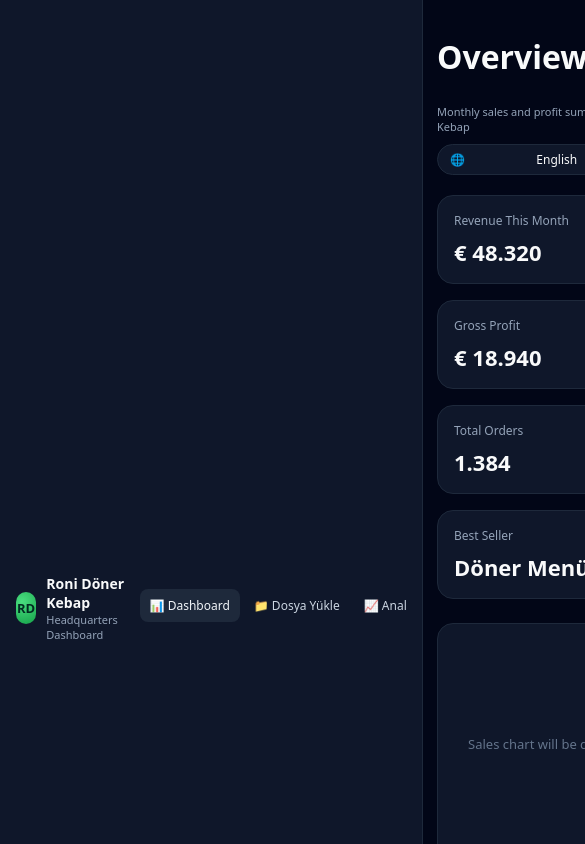
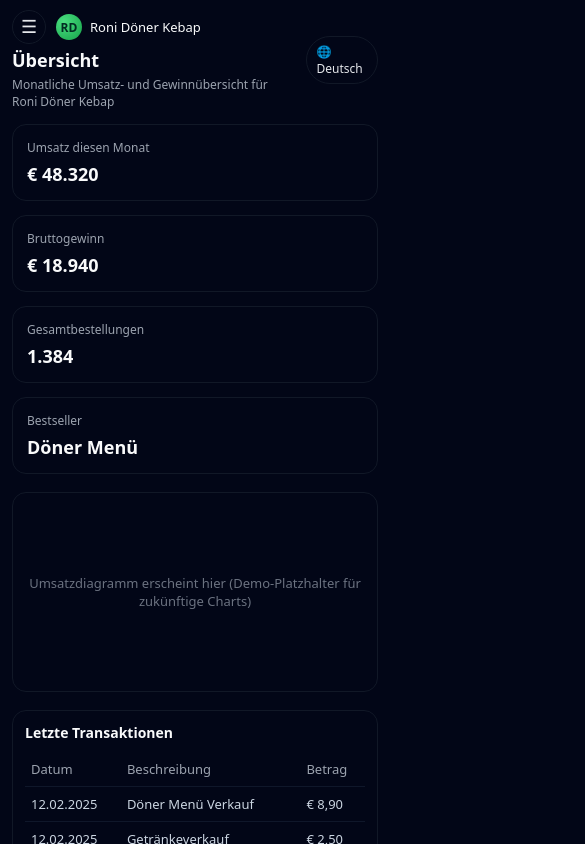
Before and after one commit to ITMue/fiskalkokpit-dashboard, a plain HTML site: page index.html in a window 390 px wide. Both pictures are taken after a click on the button "Anmelden". Shown: the top 844 px of the page, 585 px wide, since content can reach past the window. Drawn offline with Linux system fonts and the light colour scheme.

Commit message:
index.html

```diff
--- a/index.html
+++ b/index.html
@@ -1,13 +1,21 @@
 <!DOCTYPE html>
-<html lang="tr">
+<html lang="de">
 <head>
-  <meta name="viewport" content="width=device-width, initial-scale=1.0" />
   <meta charset="UTF-8" />
   <title>FiskalKokpit – Login & Dashboard</title>
+  <meta name="viewport" content="width=device-width, initial-scale=1.0" />
   <style>
+    :root {
+      color-scheme: dark;
+    }
+
+    * {
+      box-sizing: border-box;
+    }
+
     body {
       margin: 0;
-      font-family: system-ui, -apple-system, BlinkMacSystemFont, "Segoe UI", sans-serif;
+      font-family: system-ui, -apple-system, BlinkMacSystemFont, "SF Pro Text", "Segoe UI", sans-serif;
       background: #020617;
       color: #f9fafb;
       min-height: 100vh;
@@ -18,61 +26,65 @@
       display: flex;
       align-items: center;
       justify-content: center;
-      height: 100vh;
+      min-height: 100vh;
       padding: 20px;
     }
 
     .login-box {
       width: 100%;
       max-width: 420px;
-      background: #0f172a;
-      padding: 32px;
+      background: #020617;
+      padding: 28px 24px 26px;
       border-radius: 20px;
-      border: 1px solid #1e293b;
-      box-shadow: 0 0 40px rgba(0,0,0,0.4);
+      border: 1px solid #1f2937;
+      box-shadow: 0 18px 40px rgba(0,0,0,0.6);
     }
 
     .login-title {
-      font-size: 26px;
+      font-size: 24px;
       font-weight: 700;
       text-align: center;
-      margin-bottom: 10px;
+      margin-bottom: 8px;
     }
 
     .login-sub {
       font-size: 13px;
-      color: #94a3b8;
+      color: #9ca3af;
       text-align: center;
-      margin-bottom: 30px;
+      margin-bottom: 24px;
     }
 
     .input-box {
       display: flex;
       flex-direction: column;
-      gap: 16px;
-      margin-bottom: 24px;
+      gap: 14px;
+      margin-bottom: 20px;
     }
 
     .input-field {
-      padding: 12px 14px;
-      background: #1e293b;
-      border: 1px solid #334155;
+      padding: 11px 13px;
+      background: #020617;
+      border: 1px solid #374151;
       border-radius: 10px;
       color: #f1f5f9;
       font-size: 14px;
     }
 
+    .input-field::placeholder {
+      color: #6b7280;
+    }
+
     .login-btn {
       width: 100%;
-      padding: 12px 16px;
+      padding: 11px 16px;
       background: #22c55e;
-      color: #0f172a;
+      color: #022c22;
       border: none;
-      border-radius: 10px;
+      border-radius: 999px;
       font-size: 15px;
       font-weight: 700;
       cursor: pointer;
-      margin-bottom: 12px;
+      margin-bottom: 10px;
     }
 
     .login-btn:hover { opacity: .9; }
@@ -80,95 +92,114 @@
     .login-small-text {
       text-align: center;
       font-size: 12px;
-      color: #64748b;
+      color: #6b7280;
     }
 
     /* --- DASHBOARD LAYOUT --- */
     #dashboard {
       display: none;
-      flex-direction: row;
-      height: 100vh;
+      min-height: 100vh;
+    }
+
+    .dashboard-shell {
+      display: flex;
+      min-height: 100vh;
     }
 
     .sidebar {
-      width: 230px;
-      background: #0f172a;
-      border-right: 1px solid #1e293b;
-      padding: 20px;
+      width: 240px;
+      background: #020617;
+      border-right: 1px solid #111827;
+      padding: 18px 18px 14px;
       display: flex;
       flex-direction: column;
-      gap: 20px;
       justify-content: space-between;
     }
+
     .brand-block {
       display: flex;
       flex-direction: column;
-      gap: 10px;
+      gap: 12px;
     }
+
     .company-row {
       display: flex;
       align-items: center;
       gap: 10px;
     }
+
     .company-logo {
-      width: 32px;
-      height: 32px;
+      width: 34px;
+      height: 34px;
       border-radius: 999px;
       background: radial-gradient(circle at 30% 30%, #4ade80, #16a34a);
       display: flex;
       align-items: center;
       justify-content: center;
-      font-size: 13px;
+      font-size: 14px;
       font-weight: 700;
       color: #022c22;
+      flex-shrink: 0;
     }
+
     .company-name {
       font-size: 15px;
       font-weight: 600;
     }
+
     .company-sub {
       font-size: 11px;
-      color: #94a3b8;
+      color: #9ca3af;
     }
+
     .nav {
       display: flex;
       flex-direction: column;
       gap: 6px;
       margin-top: 10px;
     }
+
     .nav-item {
-      padding: 10px 12px;
+      padding: 8px 10px;
       border-radius: 8px;
       cursor: pointer;
       color: #cbd5e1;
-      font-size: 14px;
+      font-size: 13px;
     }
-    .nav-item.active, .nav-item:hover {
-      background: #1e293b;
-      color: #f1f5f9;
+
+    .nav-item.active,
+    .nav-item:hover {
+      background: #020617;
+      border: 1px solid #22c55e33;
+      color: #f9fafb;
     }
+
     .powered {
       font-size: 10px;
-      color: #64748b;
-      border-top: 1px solid #1e293b;
+      color: #6b7280;
+      border-top: 1px solid #111827;
       padding-top: 10px;
+      margin-top: 6px;
     }
+
     .powered span {
       font-weight: 600;
       color: #e5e7eb;
     }
 
-    .content {
+    .dashboard-main {
       flex: 1;
-      padding: 24px;
+      display: flex;
+      flex-direction: column;
+      min-width: 0;
     }
 
     .top-bar {
       display: flex;
       justify-content: space-between;
       align-items: center;
-      margin-bottom: 20px;
-      gap: 16px;
+      padding: 12px 18px 0;
+      gap: 10px;
     }
 
     .top-left {
@@ -177,75 +208,82 @@
       gap: 4px;
     }
 
-    .top-left small {
-      font-size: 11px;
-      color: #94a3b8;
+    .page-title {
+      font-size: 20px;
+      font-weight: 600;
+    }
+
+    .page-subtitle {
+      font-size: 12px;
+      color: #9ca3af;
     }
 
     .lang-box {
-      padding: 6px 12px;
-      background: #0f172a;
-      border: 1px solid #1e293b;
+      padding: 6px 10px;
+      background: #020617;
+      border: 1px solid #111827;
       border-radius: 999px;
       font-size: 12px;
       display: flex;
       align-items: center;
       gap: 6px;
+      color: #e5e7eb;
     }
 
-    select {
-      background: transparent;
-      border: none;
-      color: #e2e8f0;
-      font-size: 12px;
-      cursor: pointer;
+    .content {
+      padding: 14px 18px 20px;
     }
 
-    /* Dashboard metrics */
     .metrics-grid {
       display: grid;
-      grid-template-columns: repeat(4, 1fr);
-      gap: 16px;
-      margin-bottom: 24px;
+      grid-template-columns: repeat(4, minmax(0, 1fr));
+      gap: 14px;
+      margin-bottom: 18px;
     }
 
     .metric-card {
-      background: #0f172a;
-      padding: 16px;
-      border-radius: 16px;
-      border: 1px solid #1e293b;
+      background: #020617;
+      padding: 14px;
+      border-radius: 14px;
+      border: 1px solid #111827;
     }
 
     .metric-label {
       font-size: 12px;
-      color: #94a3b8;
+      color: #9ca3af;
     }
 
     .metric-value {
-      font-size: 22px;
+      font-size: 20px;
       font-weight: 600;
-      margin-top: 8px;
+      margin-top: 6px;
     }
 
     .chart-box {
-      background: #0f172a;
-      padding: 20px;
-      border-radius: 16px;
-      border: 1px solid #1e293b;
-      height: 280px;
+      background: #020617;
+      padding: 16px;
+      border-radius: 14px;
+      border: 1px solid #111827;
+      height: 230px;
       display: flex;
       align-items: center;
       justify-content: center;
-      color: #64748b;
-      margin-bottom: 24px;
+      color: #6b7280;
+      margin-bottom: 18px;
       font-size: 13px;
+      text-align: center;
     }
 
     .table-box {
-      background: #0f172a;
-      border-radius: 16px;
-      border: 1px solid #1e293b;
-      padding: 20px;
+      background: #020617;
+      border-radius: 14px;
+      border: 1px solid #111827;
+      padding: 14px;
+    }
+
+    .table-box h3 {
+      margin: 0 0 10px;
+      font-size: 14px;
     }
 
     table {
@@ -256,45 +294,45 @@
     }
 
     th, td {
-      padding: 10px 8px;
-      border-bottom: 1px solid #1e293b;
+      padding: 8px 6px;
+      border-bottom: 1px solid #0f172a;
     }
 
     th {
       text-align: left;
-      color: #94a3b8;
+      color: #9ca3af;
       font-weight: 500;
     }
 
     /* Upload section */
     .upload-box {
-      background: #0f172a;
-      border-radius: 16px;
-      border: 1px dashed #1e293b;
-      padding: 24px;
+      background: #020617;
+      border-radius: 14px;
+      border: 1px dashed #1f2937;
+      padding: 20px;
       display: flex;
       flex-direction: column;
       align-items: center;
       justify-content: center;
-      gap: 12px;
-      margin-bottom: 18px;
+      gap: 10px;
+      margin-bottom: 14px;
       text-align: center;
       color: #cbd5e1;
     }
 
     .upload-title {
-      font-size: 16px;
+      font-size: 15px;
       font-weight: 600;
     }
 
     .upload-sub {
       font-size: 12px;
-      color: #94a3b8;
+      color: #9ca3af;
     }
 
     .upload-btn {
-      margin-top: 6px;
-      padding: 10px 16px;
+      margin-top: 4px;
+      padding: 9px 14px;
       border-radius: 999px;
       border: none;
       background: #22c55e;
@@ -306,60 +344,69 @@
 
     .upload-note {
       font-size: 11px;
-      color: #64748b;
-      margin-bottom: 16px;
+      color: #6b7280;
+      margin-bottom: 12px;
     }
 
     .upload-history-title {
-      font-size: 14px;
-      margin-bottom: 8px;
+      font-size: 13px;
+      margin-bottom: 6px;
     }
-      /* Mobil uyumlu görünüm için medya sorguları */
+
+    /* Hamburger & mobile */
+    .hamburger {
+      display: none;
+      width: 34px;
+      height: 34px;
+      border-radius: 999px;
+      border: 1px solid #111827;
+      background: #020617;
+      color: #e5e7eb;
+      align-items: center;
+      justify-content: center;
+      cursor: pointer;
+      font-size: 18px;
+    }
+
+    .company-inline-mobile {
+      display: none;
+      align-items: center;
+      gap: 8px;
+    }
+
+    .sidebar-backdrop {
+      display: none;
+      position: fixed;
+      inset: 0;
+      background: rgba(15,23,42,0.7);
+      z-index: 30;
+    }
+
+    .sidebar.mobile-open {
+      transform: translateX(0);
+    }
+
+    /* Responsive */
     @media (max-width: 1024px) {
-      #dashboard {
-        height: auto;
-      }
-      .content {
-        padding: 16px;
+      .metrics-grid {
+        grid-template-columns: repeat(2, minmax(0, 1fr));
       }
     }
 
     @media (max-width: 768px) {
-      body {
-        min-height: 0;
-      }
-
-      #dashboard {
+      .dashboard-shell {
         flex-direction: column;
       }
 
       .sidebar {
-        width: 100%;
-        flex-direction: row;
-        align-items: center;
-        padding: 12px 16px;
-        gap: 12px;
-      }
-
-      .brand-block {
-        flex-direction: row;
-        align-items: center;
-        justify-content: space-between;
-        width: 100%;
-      }
-
-      .nav {
-        flex-direction: row;
-        margin-top: 0;
-        gap: 4px;
-        overflow-x: auto;
-        padding-bottom: 4px;
-      }
-
-      .nav-item {
-        white-space: nowrap;
-        font-size: 12px;
-        padding: 8px 10px;
+        position: fixed;
+        left: 0;
+        top: 0;
+        bottom: 0;
+        z-index: 40;
+        transform: translateX(-100%);
+        transition: transform 0.18s ease-out;
+        width: 230px;
       }
 
       .powered {
@@ -367,31 +414,19 @@
       }
 
       .top-bar {
-        flex-direction: column;
-        align-items: flex-start;
-        gap: 10px;
+        padding: 10px 12px 4px;
       }
 
       .content {
-        padding: 14px;
+        padding: 10px 12px 16px;
       }
 
-      .metrics-grid {
-        grid-template-columns: repeat(2, minmax(0, 1fr));
+      .hamburger {
+        display: inline-flex;
       }
 
-      .chart-box {
-        height: 220px;
-      }
-
-      .table-box {
-        padding: 14px;
-      }
-    }
-
-    @media (max-width: 480px) {
-      .login-box {
-        padding: 24px 20px;
+      .company-inline-mobile {
+        display: flex;
       }
 
       .metrics-grid {
@@ -402,13 +437,30 @@
         height: 200px;
       }
 
-      .company-name {
-        font-size: 14px;
+      .sidebar-backdrop.show {
+        display: block;
+      }
     }
 
-      .lang-box {
-        width: 100%;
-        justify-content: space-between;
+    @media (max-width: 480px) {
+      .login-box {
+        padding: 24px 18px 22px;
+      }
+
+      .login-title {
+        font-size: 22px;
+      }
+
+      .page-title {
+        font-size: 18px;
+      }
+
+      .metric-value {
+        font-size: 18px;
+      }
+
+      .table-box {
+        padding: 12px;
       }
     }
   </style>
@@ -422,7 +474,7 @@
       <div class="login-sub">Melden Sie sich bei Ihrem Analyse-Assistenten an</div>
 
       <div class="input-box">
-        <input class="input-field" id="email" type="email" placeholder="Ihre E‑Mail‑Adresse" />
+        <input class="input-field" id="email" type="email" placeholder="Ihre E-Mail-Adresse" />
         <input class="input-field" id="password" type="password" placeholder="Passwort" />
       </div>
 
@@ -431,97 +483,98 @@
     </div>
   </div>
 
-
   <!-- DASHBOARD -->
   <div id="dashboard">
-    <div style="display:flex; width:100%; height:100%;">
-      <!-- Sidebar -->
-      <div class="sidebar">
+    <div class="dashboard-shell">
+      <div class="sidebar" id="sidebar">
         <div class="brand-block">
           <div class="company-row">
             <div class="company-logo">RD</div>
             <div>
-              <div class="company-name" id="company-name">Roni Döner Kebap</div>
-              <div class="company-sub" id="company-sub">Merkez Şube Dashboard</div>
+              <div class="company-name">Roni Döner Kebap</div>
+              <div class="company-sub">Zentrale Filiale · Dashboard</div>
             </div>
           </div>
           <div class="nav">
-            <div class="nav-item active" data-section="dashboard">📊 Dashboard</div>
-            <div class="nav-item" data-section="upload">📁 Dosya Yükle</div>
-            <div class="nav-item">📈 Analizler</div>
-            <div class="nav-item">🧾 Faturalar</div>
-            <div class="nav-item">⚙️ Ayarlar</div>
+            <div class="nav-item active" data-section="dashboard">📊 Übersicht</div>
+            <div class="nav-item" data-section="upload">📁 Datei-Upload</div>
+            <div class="nav-item">📈 Analysen (bald)</div>
+            <div class="nav-item">🧾 Belege (bald)</div>
+            <div class="nav-item">⚙️ Einstellungen (bald)</div>
           </div>
         </div>
         <div class="powered">
           powered by <span>FiskalKokpit · Fiscal.ai</span>
         </div>
       </div>
+      <div class="sidebar-backdrop" id="sidebar-backdrop"></div>
 
-      <!-- Content -->
-      <div class="content">
+      <div class="dashboard-main">
         <div class="top-bar">
           <div class="top-left">
-            <h1 id="page-title">Übersicht</h1>
-            <small id="page-subtitle">Monatliche Umsatz- und Gewinnübersicht für Roni Döner Kebap</small>
+            <div style="display:flex; align-items:center; gap:10px;">
+              <button class="hamburger" id="hamburger-btn">☰</button>
+              <div class="company-inline-mobile">
+                <div class="company-logo" style="width:26px; height:26px; font-size:12px;">RD</div>
+                <div style="font-size:13px; font-weight:500;">Roni Döner Kebap</div>
+              </div>
+            </div>
+            <div class="page-title" id="page-title">Übersicht</div>
+            <div class="page-subtitle" id="page-subtitle">Monatliche Umsatz- und Gewinnübersicht für Roni Döner Kebap</div>
           </div>
           <div class="lang-box">
-            🌐 <span id="current-lang">Türkçe</span>
-            <select id="lang-selector">
-              <option value="tr">Türkçe</option>
-              <option value="de">Deutsch</option>
-              <option value="en">English</option>
-            </select>
+            🌐 Deutsch
           </div>
         </div>
 
+        <div class="content">
           <!-- DASHBOARD SECTION -->
           <div id="section-dashboard">
             <div class="metrics-grid">
               <div class="metric-card">
-              <div class="metric-label" id="m1-label">Umsatz diesen Monat</div>
+                <div class="metric-label">Umsatz diesen Monat</div>
                 <div class="metric-value">€ 48.320</div>
               </div>
               <div class="metric-card">
-              <div class="metric-label" id="m2-label">Bruttogewinn</div>
+                <div class="metric-label">Bruttogewinn</div>
                 <div class="metric-value">€ 18.940</div>
               </div>
               <div class="metric-card">
-              <div class="metric-label" id="m3-label">Gesamtbestellungen</div>
+                <div class="metric-label">Gesamtbestellungen</div>
                 <div class="metric-value">1.384</div>
               </div>
               <div class="metric-card">
-              <div class="metric-label" id="m4-label">Bestseller</div>
+                <div class="metric-label">Bestseller</div>
                 <div class="metric-value">Döner Menü</div>
               </div>
             </div>
 
-          <!-- Chart Placeholder -->
-          <div class="chart-box" id="chart-label">Umsatzdiagramm erscheint hier</div>
+            <div class="chart-box">
+              Umsatzdiagramm erscheint hier (Demo-Platzhalter für zukünftige Charts)
+            </div>
 
-          <!-- Table -->
             <div class="table-box">
-            <h3 id="table-title" style="margin-top:0; margin-bottom:12px;">Letzte Transaktionen</h3>
+              <h3>Letzte Transaktionen</h3>
               <table>
                 <tr>
-                <th id="th1">Datum</th>
-                <th id="th2">Beschreibung</th>
-                <th id="th3">Betrag</th>
+                  <th>Datum</th>
+                  <th>Beschreibung</th>
+                  <th>Betrag</th>
                 </tr>
                 <tr>
                   <td>12.02.2025</td>
-                <td>Döner Menü Satışı</td>
-                <td>€ 8.90</td>
+                  <td>Döner Menü Verkauf</td>
+                  <td>€ 8,90</td>
                 </tr>
                 <tr>
                   <td>12.02.2025</td>
-                <td>İçecek Satışı</td>
-                <td>€ 2.50</td>
+                  <td>Getränkeverkauf</td>
+                  <td>€ 2,50</td>
                 </tr>
                 <tr>
                   <td>11.02.2025</td>
-                <td>Döner Dürüm Satışı</td>
-                <td>€ 7.50</td>
+                  <td>Döner Dürüm Verkauf</td>
+                  <td>€ 7,50</td>
                 </tr>
               </table>
             </div>
@@ -531,7 +584,7 @@
           <div id="section-upload" style="display:none;">
             <div class="upload-box">
               <div class="upload-title">Laden Sie Ihre Verkaufsdatei hoch</div>
-            <div class="upload-sub">Laden Sie hier Verkaufsberichte im Excel-, CSV- oder PDF‑Format hoch.</div>
+              <div class="upload-sub">Laden Sie hier Verkaufsberichte im Excel-, CSV- oder PDF-Format hoch.</div>
               <button class="upload-btn">Datei auswählen / Hochladen (Demo)</button>
             </div>
             <div class="upload-note">In dieser Demo ist der Upload nur visuell. Im echten System werden Dateien sicher verarbeitet.</div>
@@ -540,134 +593,60 @@
               <div class="upload-history-title">Zuletzt hochgeladene Dateien (Beispiel)</div>
               <table>
                 <tr>
-                <th>Tarih</th>
-                <th>Dosya adı</th>
-                <th>Durum</th>
+                  <th>Datum</th>
+                  <th>Dateiname</th>
+                  <th>Status</th>
                 </tr>
                 <tr>
                   <td>12.02.2025</td>
-                <td>roni-satis-hafta06.xlsx</td>
+                  <td>roni-umsatz-woche06.xlsx</td>
                   <td>Analysiert</td>
                 </tr>
                 <tr>
                   <td>05.02.2025</td>
-                <td>roni-satis-hafta05.xlsx</td>
+                  <td>roni-umsatz-woche05.xlsx</td>
                   <td>Analysiert</td>
                 </tr>
               </table>
             </div>
           </div>
-
+        </div>
       </div>
     </div>
   </div>
 
   <script>
-    /* --- SIMPLE LOGIN SWITCH --- */
     function login() {
       document.getElementById('login-screen').style.display = 'none';
-      document.getElementById('dashboard').style.display = 'flex';
+      document.getElementById('dashboard').style.display = 'block';
     }
 
-    /* --- MULTILANG TEXTS FOR RONI DÖNER KEBAP --- */
-    const LANG = {
-      tr: {
-        page: "Genel Bakış",
-        pageSub: "Roni Döner Kebap için aylık satış ve kârlılık özeti",
-        m1: "Bu Ay Ciro",
-        m2: "Brüt Kâr",
-        m3: "Toplam Sipariş",
-        m4: "En Çok Satan",
-        chart: "Satış grafiği buraya gelecek",
-        table: "Son İşlemler",
-        th1: "Tarih",
-        th2: "Açıklama",
-        th3: "Tutar",
-        langLabel: "Türkçe",
-        subLabel: "Merkez Şube Dashboard"
-      },
-      de: {
-        page: "Übersicht",
-        pageSub: "Monatliche Umsatz- und Margenübersicht für Roni Döner Kebap",
-        m1: "Umsatz diesen Monat",
-        m2: "Bruttogewinn",
-        m3: "Gesamtbestellungen",
-        m4: "Bestseller",
-        chart: "Umsatzdiagramm erscheint hier",
-        table: "Letzte Transaktionen",
-        th1: "Datum",
-        th2: "Beschreibung",
-        th3: "Betrag",
-        langLabel: "Deutsch",
-        subLabel: "Zentrale Filiale Dashboard"
-      },
-      en: {
-        page: "Overview",
-        pageSub: "Monthly sales and profit summary for Roni Döner Kebap",
-        m1: "Revenue This Month",
-        m2: "Gross Profit",
-        m3: "Total Orders",
-        m4: "Best Seller",
-        chart: "Sales chart will be displayed here",
-        table: "Recent Transactions",
-        th1: "Date",
-        th2: "Description",
-        th3: "Amount",
-        langLabel: "English",
-        subLabel: "Headquarters Dashboard"
-      }
-    };
+    // Sidebar & mobile navigation
+    const sidebar = document.getElementById('sidebar');
+    const backdrop = document.getElementById('sidebar-backdrop');
+    const hamburger = document.getElementById('hamburger-btn');
 
-    const selector = document.getElementById("lang-selector");
-    const currentLang = document.getElementById("current-lang");
-    const pageTitle = document.getElementById("page-title");
-    const pageSubtitle = document.getElementById("page-subtitle");
-    const m1 = document.getElementById("m1-label");
-    const m2 = document.getElementById("m2-label");
-    const m3 = document.getElementById("m3-label");
-    const m4 = document.getElementById("m4-label");
-    const chartLabel = document.getElementById("chart-label");
-    const tableTitle = document.getElementById("table-title");
-    const th1 = document.getElementById("th1");
-    const th2 = document.getElementById("th2");
-    const th3 = document.getElementById("th3");
-    const companySub = document.getElementById("company-sub");
-
-    function applyLang(langKey) {
-      const t = LANG[langKey] || LANG["en"];
-      pageTitle.textContent = t.page;
-      pageSubtitle.textContent = t.pageSub;
-      m1.textContent = t.m1;
-      m2.textContent = t.m2;
-      m3.textContent = t.m3;
-      m4.textContent = t.m4;
-      chartLabel.textContent = t.chart;
-      tableTitle.textContent = t.table;
-      th1.textContent = t.th1;
-      th2.textContent = t.th2;
-      th3.textContent = t.th3;
-      currentLang.textContent = t.langLabel;
-      companySub.textContent = t.subLabel;
-      selector.value = langKey;
+    function closeSidebar() {
+      sidebar.classList.remove('mobile-open');
+      backdrop.classList.remove('show');
     }
 
-    // başlangıçta tarayıcı dilini kontrol et
-    (function init() {
-      let browserLang = (navigator.language || navigator.userLanguage || "tr").toLowerCase();
-      let langKey = "en";
-      if (browserLang.startsWith("tr")) langKey = "tr";
-      else if (browserLang.startsWith("de")) langKey = "de";
-      applyLang(langKey);
-    })();
+    if (hamburger) {
+      hamburger.addEventListener('click', () => {
+        sidebar.classList.add('mobile-open');
+        backdrop.classList.add('show');
+      });
+    }
 
-    selector.addEventListener("change", (e) => {
-      applyLang(e.target.value);
-    });
+    if (backdrop) {
+      backdrop.addEventListener('click', closeSidebar);
+    }
 
-    // Sidebar sekmeleri: Dashboard <-> Dosya Yükle
-    const navItems = document.querySelectorAll('.nav-item');
+    // Navigation sections
+    const navItems = document.querySelectorAll('.nav-item[data-section]');
     const sectionDashboard = document.getElementById('section-dashboard');
     const sectionUpload = document.getElementById('section-upload');
+    const pageTitleEl = document.getElementById('page-title');
 
     navItems.forEach(item => {
       item.addEventListener('click', () => {
@@ -678,9 +657,13 @@
         if (sec === 'upload') {
           sectionDashboard.style.display = 'none';
           sectionUpload.style.display = 'block';
+          pageTitleEl.textContent = 'Datei-Upload';
+          closeSidebar();
         } else if (sec === 'dashboard') {
           sectionDashboard.style.display = 'block';
           sectionUpload.style.display = 'none';
+          pageTitleEl.textContent = 'Übersicht';
+          closeSidebar();
         }
       });
     });
```
Lines whose indentation alone changed are shown as unchanged.
